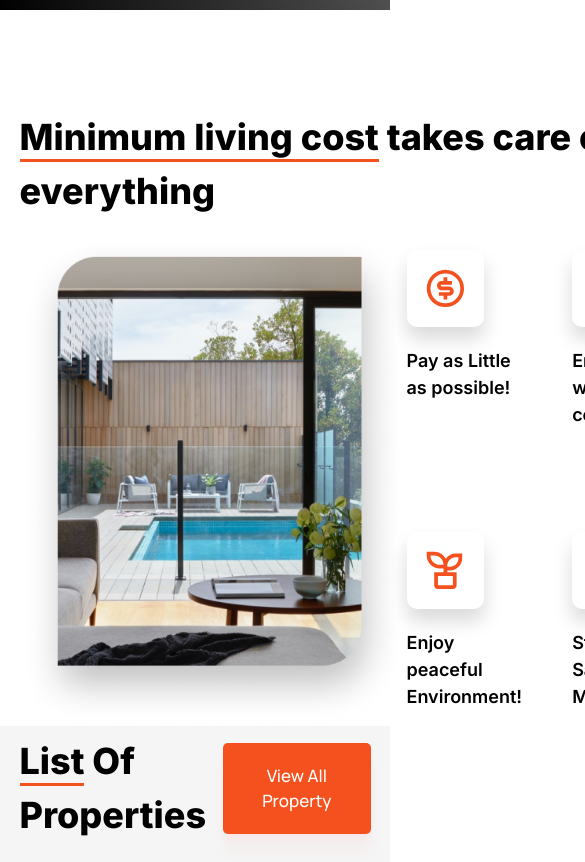
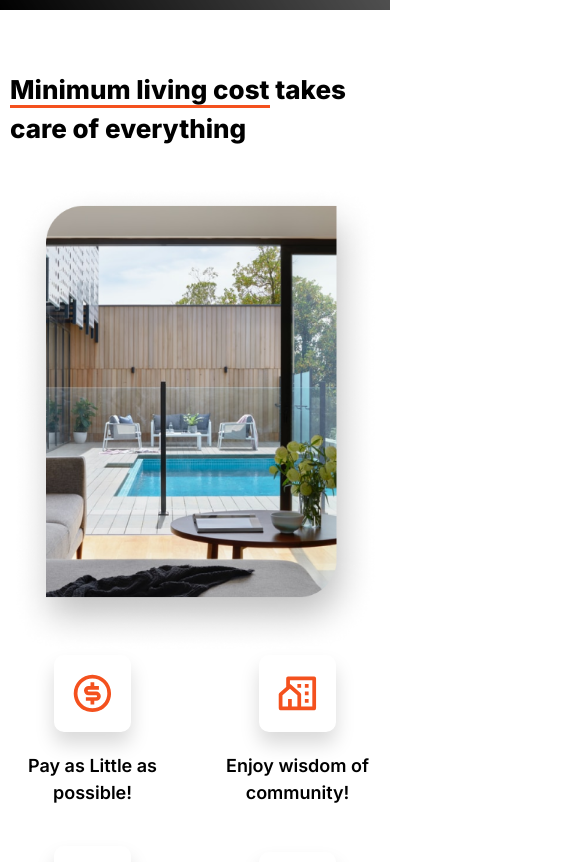
Before and after one commit to EjikeOdoh/home-rentals, a React (Create React App) app: page / in a window 390 px wide. Shown: the part 561-1423 px from the top of the page, 585 px wide, since content can reach past the window. Built offline with nearby package versions, Linux system fonts and the light colour scheme; grey boxes are pictures that could not be loaded.

Commit message:
Complete MEdia Queries for sections 2, 3 and 4

```diff
--- a/src/UI/SectionThree.jsx
+++ b/src/UI/SectionThree.jsx
@@ -1,4 +1,5 @@
 import React from "react";
+import { NavLink } from "react-router-dom";
 import "./sectionThree.css";
 import Card from "./Card";
 import { imageList } from "../data";
@@ -20,10 +21,34 @@ const SectionThree = () => {
       <table>
         <tbody>
           <tr className="sectionThree-navigation">
-            <td id="prev">First</td>
-            <td id="1">1</td>
-            <td id="2">2</td>
-            <td id="3">3</td>
+            <td id="prev" onClick={(e) => console.log(e.target.value)}>
+              First
+            </td>
+            <td id="one">
+              <NavLink
+                to="#one"
+                className={({ isActive }) => (isActive ? "active-nav" : "")}
+              >
+                1
+              </NavLink>
+            </td>
+
+            <td id="two">
+              <NavLink
+                to="#two"
+                className={({ isActive }) => (isActive ? "active-nav" : "")}
+              >
+                2
+              </NavLink>
+            </td>
+            <td id="three">
+              <NavLink
+                to="#three"
+                className={({ isActive }) => (isActive ? "active-nav" : "")}
+              >
+                3
+              </NavLink>
+            </td>
             <td id="next">Next</td>
           </tr>
         </tbody>
--- a/src/UI/sectionFour.css
+++ b/src/UI/sectionFour.css
@@ -7,6 +7,7 @@
   display: grid;
   grid-template-columns: 1fr 1fr;
   align-items: center;
+  gap: 50px;
 }
 
 .topImages {
@@ -168,3 +169,72 @@ form button {
   padding: 22px;
   border-radius: 10px;
 }
+
+/* MEDIA QUERY FOR TABS */
+
+@media screen and (max-width: 1024px) {
+  .sectionFour {
+    padding: 50px;
+  }
+
+  .sectionFourHeading {
+    font-size: 30px;
+  }
+
+  .sectionFourTop {
+    display: flex;
+    flex-direction: column-reverse;
+  }
+
+  .sectionFourTopText {
+    gap: 20px;
+  }
+
+  .sectionFourBottomText {
+    font-size: 20px;
+  }
+
+  .formTitle {
+    font-size: 26px;
+  }
+
+  .shortInputs {
+    grid-template-columns: repeat(2, 1fr);
+  }
+}
+
+/* MEDIA QUERY FOR MOBILE */
+
+@media screen and (max-width: 540px) {
+  .sectionFour {
+    padding: 50px 10px;
+  }
+  .sectionFourImages {
+    display: none;
+  }
+
+  .sectionFourTopText {
+    padding: 0;
+  }
+
+  .sectionFourHeading {
+    font-size: 26px;
+  }
+
+  .sectionFourTopText button {
+    margin: auto;
+  }
+
+  .sectionFourBottom form {
+    padding: 10px;
+  }
+
+  .shortInputs {
+    grid-template-columns: 1fr;
+  }
+
+  form button {
+    width: 100%;
+    font-size: 20px;
+  }
+}
--- a/src/UI/sectionThree.css
+++ b/src/UI/sectionThree.css
@@ -63,8 +63,72 @@
   font-weight: 700;
   font-size: 17px;
   border: 1px solid #e9e9e9;
+  border-collapse: collapse;
 }
 
 table {
+  margin: auto;
   border-collapse: collapse;
 }
+
+#prev {
+  color: #bdbdbd;
+}
+
+#next,
+#one,
+#two,
+#three {
+  color: #f4511e;
+}
+
+#two {
+  color: white;
+  background-color: #f4511e;
+}
+
+/* .active-nav {
+  background-color: #f4511e;
+  color: white;
+} */
+
+/* MEDIA QUERY FOR TABS */
+
+@media screen and (max-width: 1024px) {
+  .sectionThree {
+    padding: 50px;
+  }
+
+  .sectionThree-heading-text {
+    font-size: 26px;
+  }
+
+  .sectionThree-heading button {
+    white-space: nowrap;
+  }
+
+  .sectionThree-cards {
+    grid-template-columns: 1FR 1FR;
+  }
+}
+
+/* MEDIA QUERY FOR MOBILE */
+
+@media screen and (max-width: 540px) {
+  .sectionThree {
+    padding: 50px 10px;
+  }
+
+  .sectionThree-heading-text {
+    font-size: 26px;
+  }
+
+  .sectionThree-heading button {
+    white-space: nowrap;
+  }
+
+  .sectionThree-cards {
+    grid-template-columns: auto;
+    gap: 30px;
+  }
+}
--- a/src/UI/sectionTwo.css
+++ b/src/UI/sectionTwo.css
@@ -41,3 +41,62 @@
   font-weight: 600;
   margin-top: 20px;
 }
+
+/* MEDIA QUERY FOR TABS */
+
+@media screen and (max-width: 1024px) {
+  .sectionTwo {
+    margin: 50px 0;
+    padding: 50px;
+  }
+  .sectionTwo-heading {
+    font-size: 30px;
+    margin-top: 0;
+    margin-bottom: 20px;
+  }
+
+  .sectionTwo-context {
+    grid-template-columns: 1fr 1fr;
+  }
+
+  .sectionTwo-content {
+    grid-template-columns: repeat(2, 1fr);
+    gap: 30px;
+  }
+}
+
+/* MEDIA QUERY FOR MOBILE */
+
+@media screen and (max-width: 540px) {
+  .sectionTwo {
+    margin: 50px 0;
+    padding: 10px;
+  }
+  .sectionTwo-heading {
+    font-size: 26px;
+    margin-top: 0;
+    width: 100%;
+  }
+  .sectionTwo-context {
+    grid-template-columns: auto;
+    align-items: center;
+    justify-content: center;
+  }
+  .sectionTwo-img {
+    width: 100%;
+  }
+
+  .sectionTwo-content {
+    grid-template-columns: repeat(2, 1fr);
+    gap: 40px;
+  }
+
+  .sectionTwo-box {
+    display: grid;
+    place-items: center;
+  }
+
+  .sectionTwo-text {
+    text-align: center;
+  }
+}
--- a/src/data.js
+++ b/src/data.js
@@ -39,7 +39,8 @@ export const imageList = [
   "https://images.unsplash.com/photo-1512917774080-9991f1c4c750?ixlib=rb-4.0.3&ixid=MnwxMjA3fDB8MHxwaG90by1wYWdlfHx8fGVufDB8fHx8&auto=format&fit=crop&w=1170&q=80",
   "https://images.unsplash.com/photo-1600607687939-ce8a6c25118c?ixlib=rb-4.0.3&ixid=MnwxMjA3fDB8MHxwaG90by1wYWdlfHx8fGVufDB8fHx8&auto=format&fit=crop&w=1153&q=80",
   "https://images.unsplash.com/photo-1600585152915-d208bec867a1?ixlib=rb-4.0.3&ixid=MnwxMjA3fDB8MHxwaG90by1wYWdlfHx8fGVufDB8fHx8&auto=format&fit=crop&w=1152&q=80",
-  "https://images.unsplash.com/photo-1502005229762-cf1b2da7c5d6?ixlib=rb-4.0.3&ixid=MnwxMjA3fDB8MHxwaG90by1wYWdlfHx8fGVufDB8fHx8&auto=format&fit=crop&w=687&q=80",
+
+  "https://images.unsplash.com/photo-1600047508788-786f3865b4b9?ixlib=rb-4.0.3&ixid=MnwxMjA3fDB8MHxwaG90by1wYWdlfHx8fGVufDB8fHx8&auto=format&fit=crop&w=1170&q=80",
   "https://images.unsplash.com/photo-1600047508788-786f3865b4b9?ixlib=rb-4.0.3&ixid=MnwxMjA3fDB8MHxwaG90by1wYWdlfHx8fGVufDB8fHx8&auto=format&fit=crop&w=1170&q=80",
 ];
 
```
